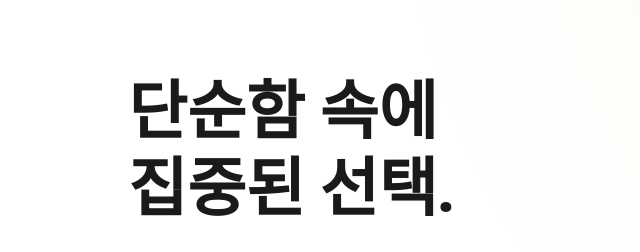
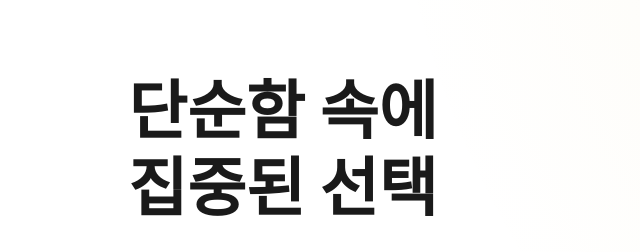
Before and after one commit to march-snow/march-snow.github.io, a plain HTML site: page index.html in a window 1280 px wide. Shown: the part 210-462 px from the top of the page, 0-640 px from the left. Drawn offline with nearby package versions, Linux system fonts and the light colour scheme.

Commit message:
Update index.html

```diff
--- a/index.html
+++ b/index.html
@@ -30,7 +30,7 @@
     </header>
 
     <section class="hero">
-        <h1>단순함 속에<br>집중된 선택.</h1>
+        <h1>단순함 속에<br>집중된 선택</h1>
         <p>책과 영화, 그리고 예술을 담은 공간</p>
     </section>
 
@@ -146,4 +146,5 @@
     </footer>
 </body>
 
+
 </html>
```
